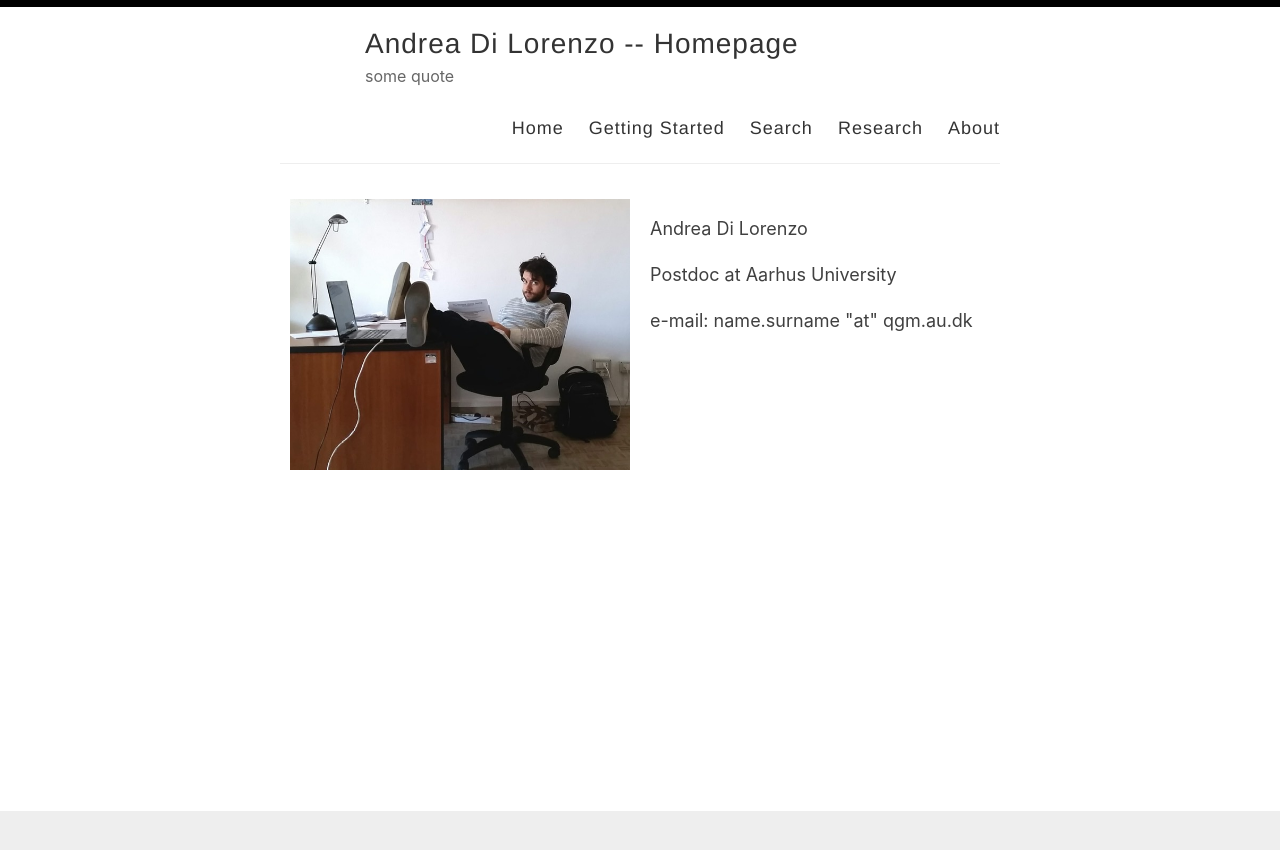
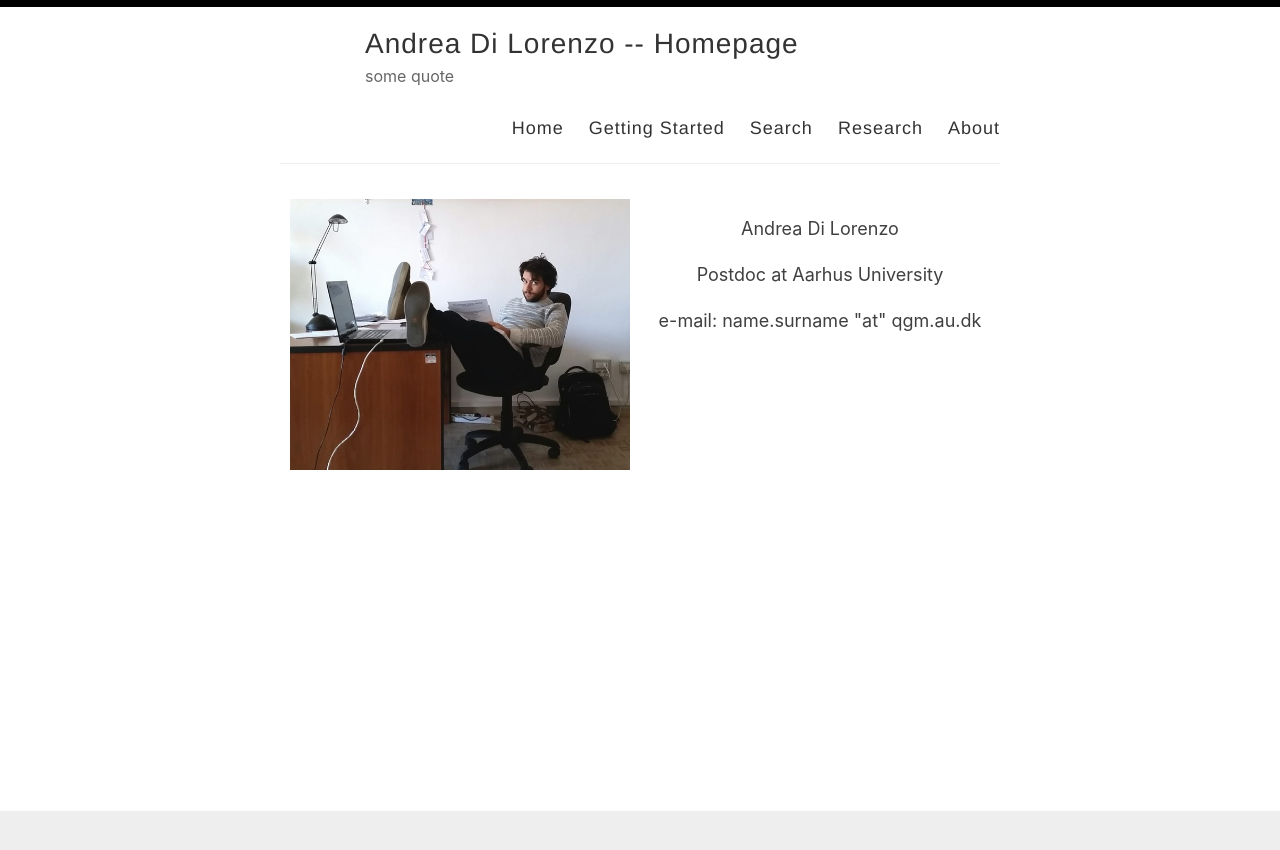
Before and after one commit to anddil/anddil.github.io, a Jekyll site: the page built from index.html, in a window 1280 px wide. Shown: the top 850 px of the page. Built offline with Jekyll 4.4.1, drawn with Linux system fonts in a browser that asks for light colours; the list of posts is cut into pages by our own code.

Commit message:
Update index.html

```diff
--- a/index.html
+++ b/index.html
@@ -29,9 +29,9 @@ layout: default
 </div>
 
 <div class="column">
-  <p> Andrea Di Lorenzo </p>
-  <p> Postdoc at Aarhus University </p>
-  <p> e-mail: name.surname "at" qgm.au.dk </p>
+  <p style="text-align:center;"> Andrea Di Lorenzo </p>
+  <p style="text-align:center;"> Postdoc at Aarhus University </p>
+  <p style="text-align:center;"> e-mail: name.surname "at" qgm.au.dk </p>
 </div>
 </body>
 
```
